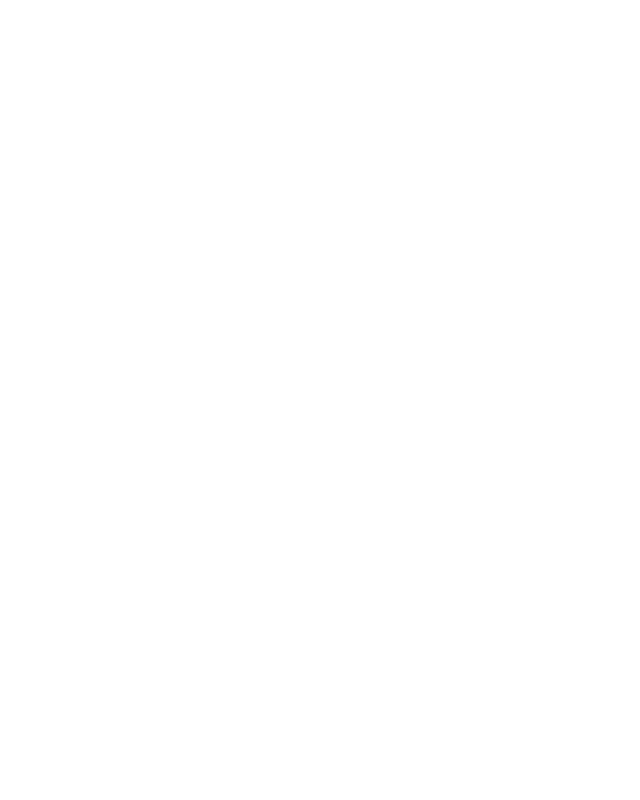
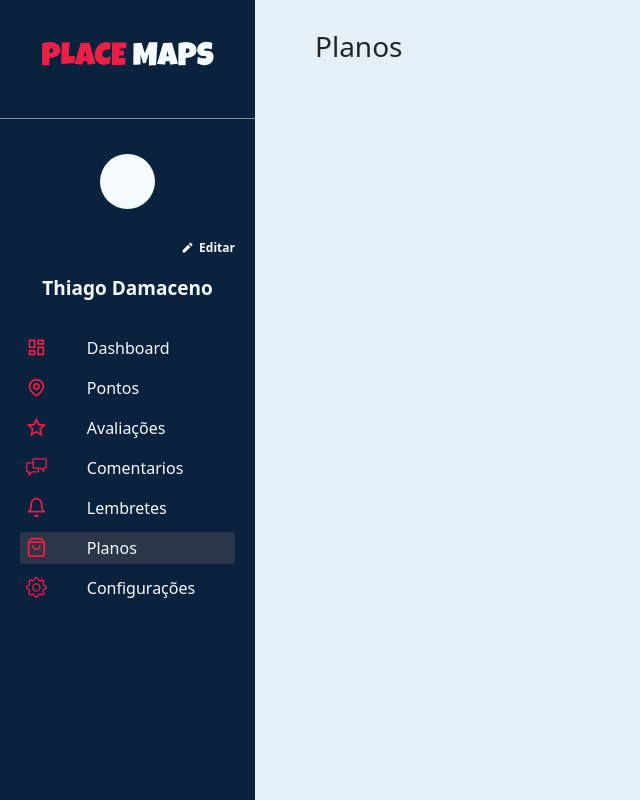
Before and after one commit to sergiogscruz/placemaps_frontend, a React (Create React App) app: page /admin/planos in a window 1280 px wide. Shown: the whole page, without its empty margins (0-640 px from the left). Built offline with nearby package versions, Linux system fonts and the light colour scheme.

Commit message:
Adicionando a opção de planos na barra lateral da tela de administração

```diff
--- a/src/App.js
+++ b/src/App.js
@@ -104,9 +104,17 @@
           Lembretes
         </div>
       </Route>
+      <Route path="/admin/planos">
+        <div className="d-flex">
+          <BarraLateralAdministracao item={5} />
+          <ContainerAdmin titulo="Planos">
+
+          </ContainerAdmin>
+        </div>
+      </Route>
       <Route path="/admin/configuracoes">
         <div className="d-flex">
-          <BarraLateralAdministracao item={5} />
+          <BarraLateralAdministracao item={6} />
           Configuracoes
         </div>
       </Route>
--- a/src/components/BarraLateralAdministracao/BarraLateralAdministracao.js
+++ b/src/components/BarraLateralAdministracao/BarraLateralAdministracao.js
@@ -8,6 +8,7 @@
 import { GoCommentDiscussion } from 'react-icons/go'
 import { FiBell } from 'react-icons/fi'
 import { BsGear } from 'react-icons/bs'
+import { FiShoppingBag } from 'react-icons/fi'
 
 export default function BarraLateralAdministracao(props) {
   const [itemAtivo, setItemAtivo] = useState({texto: 'Dashboard', icone: ''})
@@ -41,6 +42,11 @@
       icone: <FiBell className="color-principal" size="1.3em" />,
       texto: 'lembretes',
       textoFormatado: 'Lembretes'
+    },
+    {
+      icone: <FiShoppingBag className="color-principal" size="1.3em" />,
+      texto: 'planos',
+      textoFormatado: 'Planos'
     },
     {
       icone: <BsGear className="color-principal" size="1.3em" />,
```
